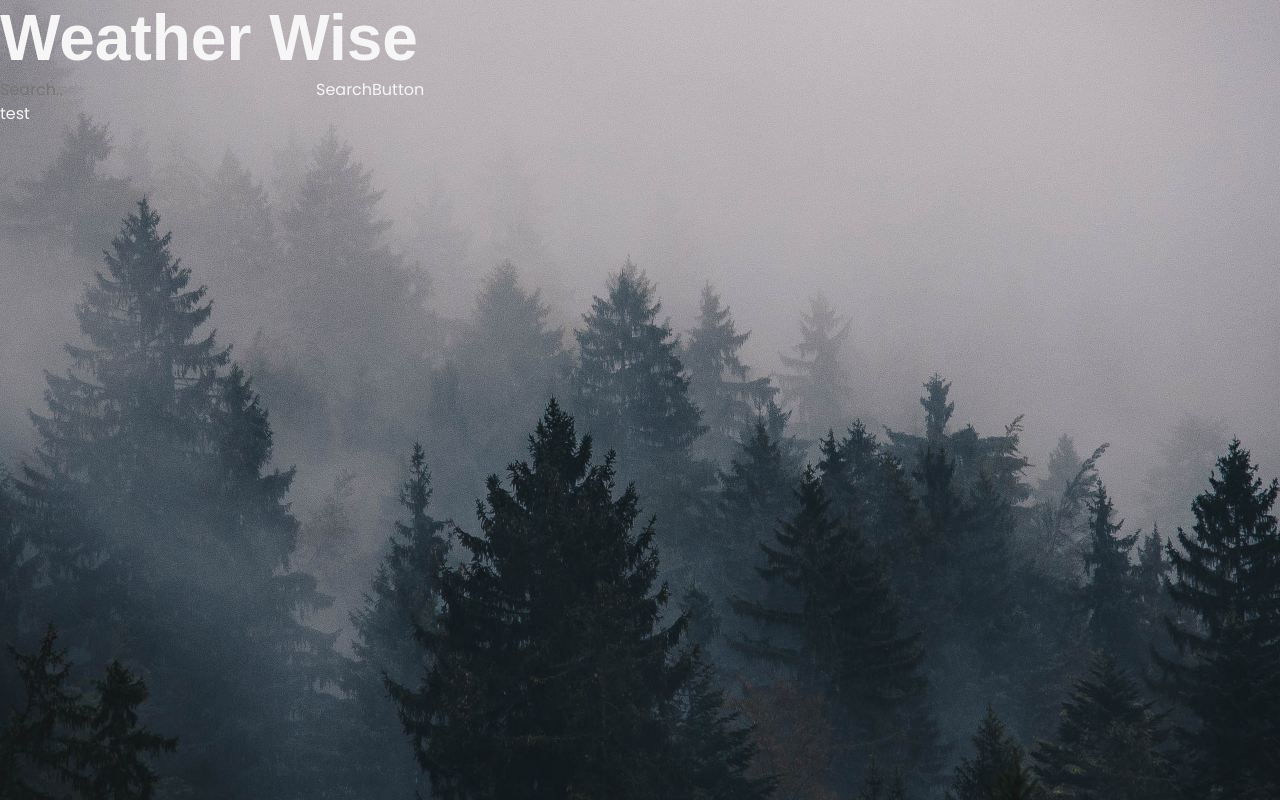
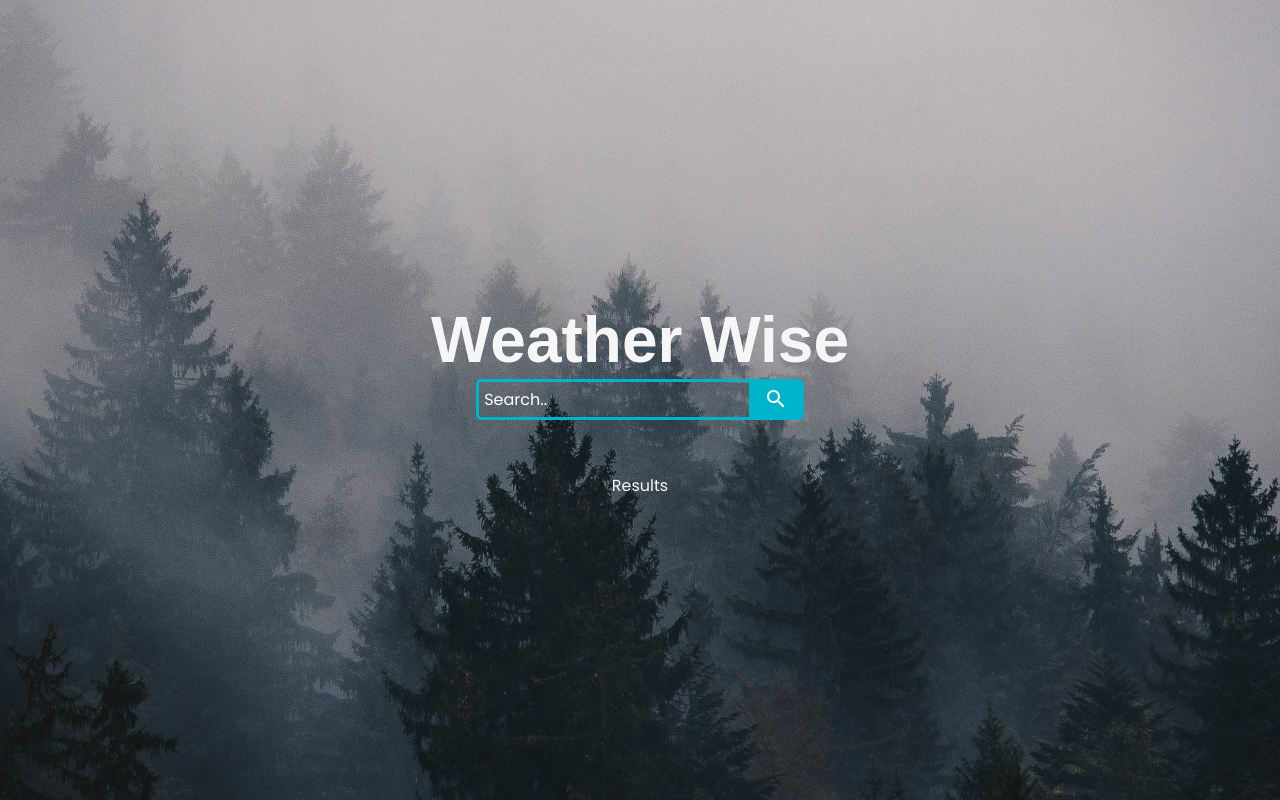
Before and after one commit to sderacy/weatherwise, a React (Create React App) app: page / in a window 1280 px wide. Built offline with nearby package versions, Linux system fonts and the light colour scheme.

Commit message:
Move all content to center of screen

```diff
--- a/src/App.css
+++ b/src/App.css
@@ -1,10 +1,13 @@
-.app {
+.background {
   font-family: 'Poppins', sans-serif;
   line-height: 1.5;
   color: var(--clr-fg);
   background-repeat: no-repeat;
   object-fit: contain;
   height: 100vh;
+  display: flex;
+  justify-content: center;
+  align-items: center;
 }
 
 .dark {
--- a/src/App.js
+++ b/src/App.js
@@ -5,12 +5,14 @@ import './App.css';
 
 function App() {
   return (
-    <div id='top' className={`dark app`} style={{
+    <div id='top' className={`dark background`} style={{
       background: `url(${process.env.PUBLIC_URL + '/background.jpg'}) no-repeat center center fixed`
     }}>
-      <Title />
-      <SearchBar />
-      <WeatherResults />
+      <main>
+        <Title />
+        <SearchBar />
+        <WeatherResults />
+      </main>
     </div>
   );
 }
--- a/src/Components/SearchBar/SearchBar.css
+++ b/src/Components/SearchBar/SearchBar.css
@@ -1,6 +1,36 @@
+.search {
+  width: 100%;
+  display: flex;
+  justify-content: center;
+}
+
 input[type=text] {
-  padding: 6px;
-  margin-top: 8px;
-  font-size: 17px;
-  border: none;
+  width: 50%;
+  border: 3px solid #00B4CC;
+  border-right: none;
+  padding: 5px;
+  border-radius: 5px 0 0 5px;
+  outline: none;
 }
+
+input[type=text]::placeholder {
+  color: #fff;
+}
+
+input[type=text]:focus {
+  color: #00B4CC;
+}
+
+.btn-search {
+  width: 10%;
+  border: 1px solid #00B4CC;
+  background: #00B4CC;
+  text-align: center;
+  color: #fff;
+  border-radius: 0 5px 5px 0;
+  cursor: pointer;
+  font-size: 20px;
+  display: flex;
+  align-items: center;
+  justify-content: center;
+}
--- a/src/Components/SearchBar/SearchBar.js
+++ b/src/Components/SearchBar/SearchBar.js
@@ -1,10 +1,13 @@
+import SearchIcon from '@material-ui/icons/Search'
+import './SearchBar.css'
+
 const SearchBar = () => {
 
   return (
-    <>
+    <div className="search">
       <input type="text" placeholder="Search.." className='field-search' />
-      <button type="submit" className='btn-search'>SearchButton</button>
-    </>
+      <button type="submit" className='btn-search'><SearchIcon /></button>
+    </div>
   )
 }
 
--- a/src/Components/Title/Title.css
+++ b/src/Components/Title/Title.css
@@ -1,3 +1,6 @@
 h1 {
   font-family: Arial, Helvetica, sans-serif;
+  padding-left: 1em;
+  padding-right: 1em;
+  text-align: center;
 }
--- a/src/Components/WeatherResults/WeatherResults.css
+++ b/src/Components/WeatherResults/WeatherResults.css
@@ -0,0 +1,5 @@
+.results-card {
+  display: flex;
+  justify-content: center;
+  margin-top: 10%;
+}
--- a/src/Components/WeatherResults/WeatherResults.js
+++ b/src/Components/WeatherResults/WeatherResults.js
@@ -1,9 +1,11 @@
+import './WeatherResults.css'
+
 const WeatherResults = () => {
 
   return (
-    <>
-      <p>test</p>
-    </>
+    <div className='results-card'>
+      <p>Results</p>
+    </div>
   )
 }
 
```
